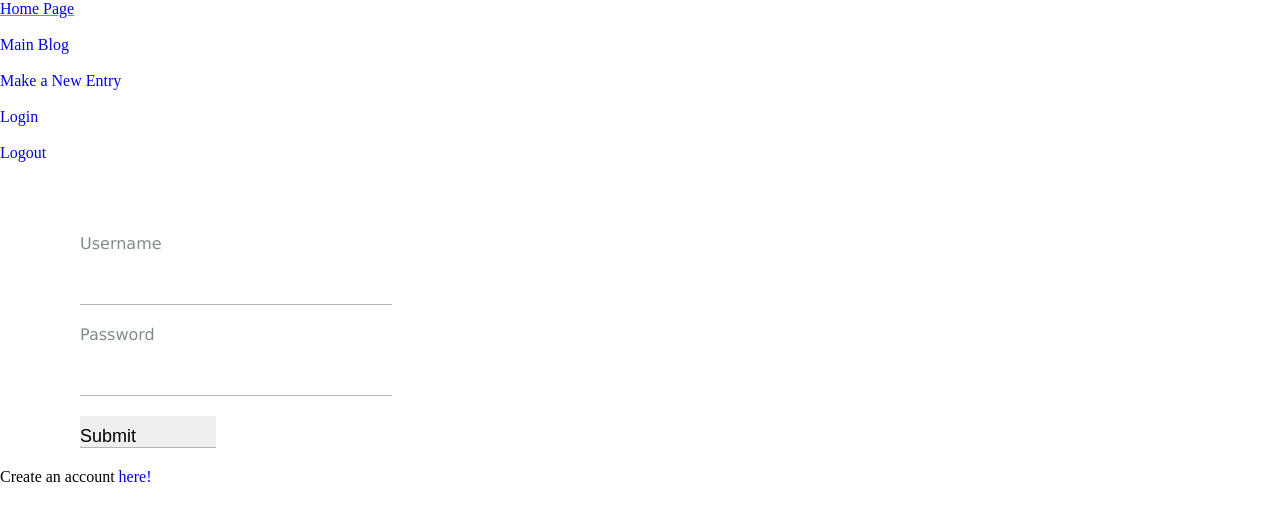
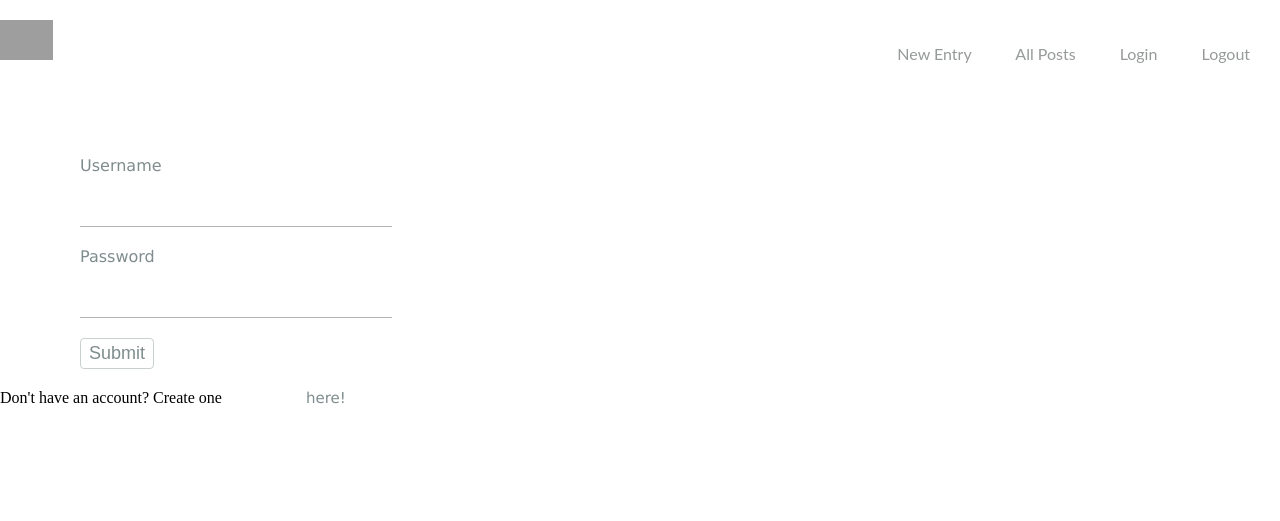
Before and after one commit to bajohnso/blogz, a Flask app: page /login in a window 1280 px wide. Shown: the top 521 px of the page. Run offline with Flask 2, Linux system fonts and the light colour scheme; grey boxes are pictures that could not be loaded.

Commit message:
Fixed bugs

```diff
--- a/main.py
+++ b/main.py
@@ -5,7 +5,7 @@ from app import app, db
 from hashutils import check_pw_hash
 from models import User, Blog
 
-allowed_routes = ['index', 'login', 'signup', 'blogview', 'logout']
+allowed_routes = ['index', 'login', 'signup', 'blogview', 'logout', 'all_posts']
 
 @app.before_request
 def require_login():
@@ -35,7 +35,7 @@ def valid_verify(pw, verify):
     else:
         return False
 
-def validate_signup(username, pw, verify):
+def validate_signup(username, pw, verify=None):
     if valid_user(username) and valid_pw(pw) and valid_verify(pw, verify):
         return True
     else:
@@ -46,6 +46,7 @@ def validate_signup(username, pw, verify):
 def blogview():
     username = request.args.get('user')
     blog_id = request.args.get('id')
+    user = User.query.filter_by(username=username)
     owner = User.query.filter_by(username=username).first()
 
 
@@ -81,6 +82,14 @@ def new_post():
 
             return render_template('singlepost.html', blog=blog)
 
+@app.route('/allposts', methods=['GET'])
+def all_posts():
+
+    blogs = Blog.query.all()
+    owner_id = request.args.get('id')
+    user =  User.query.filter_by()
+    return render_template('all_posts.html', blogs=blogs)
+
 
 @app.route('/login', methods=['GET','POST'])
 def login():
@@ -90,17 +99,22 @@ def login():
     else:
         username = request.form['username']
         password = request.form['password']
+        valid = validate_signup(username, password)
         user = User.query.filter_by(username=username).first()
 
         if user and check_pw_hash(password, user.pw_hash):
             session['username'] = username
             return redirect('/newpost')
+
+        elif not valid:
+            flash('Username and password are incorrect.')
+            return redirect('/login')
         elif user and not check_pw_hash(password, user.pw_hash):
             flash('Password is incorrect.')
             return redirect('/login')
         elif not user and check_pw_hash(password,user.pw_hash):
             flash('Username does not exist.')
-            return redirect('/login')
+            return redirect('/login' )
         else:
             flash('Username and password are incorrect.')
             return redirect('/login')
--- /dev/null
+++ b/static/styles/login.css
@@ -0,0 +1,19 @@
+  textarea {
+    width: 295px;
+    height: 300px;
+    margin:20px 10px 20px 80px;
+
+
+  }
+
+.signuplink {
+    padding: 10px 80px 0px 0px;
+    margin: 20px 20px 20px 80px;
+    font-family: 'Verdana' ;
+    font-size: 15px;
+    color: #7F8C8D;
+}
+
+.signup {
+    color: #1ABC9C;
+}
--- a/css/login.css
+++ b/static/styles/newpost.css
@@ -32,14 +32,12 @@ input {
     color: #7F8C8D;
   }
 
-.signuplink {
-    padding: 10px 80px 0px 0px;
-    margin: 20px 20px 20px 80px;
-    font-family: 'Verdana' ;
-    font-size: 15px;
-    color: #7F8C8D;
+textarea {
+  width: 295px;
+  height: 300px;
+  padding: 30px;
+  margin:20px 10px 20px 0px !important;
+
+
+
 }
-
-.signup {
-    color: #1ABC9C;
-}
--- a/templates/base.html
+++ b/templates/base.html
@@ -1,10 +1,10 @@
 <!DOCTYPE html>
 <html>
     <head>
-        <link rel="stylesheet" type="text/css" href="../../css/base.css">
-        <link rel="stylesheet" type="text/css" href="../../index.css">
-        <link rel="stylesheet" type="text/css" href="../../login.css">
-        <link rel="stylesheet" type="text/css" href="../../signup.css">
+        <link rel= "stylesheet" type= "text/css" href= "{{ url_for('static',filename='styles/base.css') }}">
+        <link rel= "stylesheet" type= "text/css" href= "{{ url_for('static',filename='styles/index.css') }}">
+        <link rel= "stylesheet" type= "text/css" href= "{{ url_for('static',filename='styles/login.css') }}">
+        <link rel= "stylesheet" type= "text/css" href= "{{ url_for('static',filename='styles/signup.css') }}">
         <title>yo blog</title>
     </head>
 
@@ -12,15 +12,13 @@
 
     <body>
         <nav>
-            <a href='/'> Home Page </a>
-            <br><br>
-            <a href='/blog'> Main Blog </a>
-            <br><br>
-            <a href='/newpost'> Make a New Entry </a>
-            <br><br>
-            <a href='/login'> Login </a>
-            <br><br>
-            <a href='/logout'> Logout </a>
+            <ul class='navbar'></ul>
+            <a href='/' class='button' id='home'><img src='https://gracefarms.org/wp-content/themes/gracefarms/files/images/pin-icon.svg' height='40'></a>
+            <a href='/newpost' class='button'>New Entry </a>
+            <a href='/allposts' class='button'>All Posts</a> </a>
+            <a class='button' id='login' href='/login'> Login </a>
+            <a class='button' id='logout' href='/logout'> Logout </a>
+            </ul>
         </nav>
 
         <br><br><br><br>
--- a/templates/login.html
+++ b/templates/login.html
@@ -1,15 +1,25 @@
 {% extends 'base.html' %}
 
 {% block content %}
-    <form action='/login' method='post'>
+
+{% with messages = get_flashed_messages() %}
+    <ul>
+    {% for message in messages %}
+        <li>{{message}}</li>
+    {% endfor %}
+    </ul>
+{% endwith %}
+
+<div class='content form'>
+<form action='/login' method='post'>
         <label> Username </label>
         <input type='text' name='username'>
 
         <label> Password </label>
         <input type='password' name='password'>
 
-        <input type='submit'>
+        <input type='submit' class='submit'>
 
-        Create an account <a href='/signup'> here! </a>
+        <span class='signup'></span>Don't have an account? Create one <a href='/signup' class='signuplink'> here! </a></span>
     </form>
 {% endblock %}
```
Also changed, not shown: templates/all_posts.html (added, +21 -0 lines), templates/index.html (+5 -3 lines), templates/newpost.html (+4 -4 lines), templates/signup.html (+9 -5 lines), static/styles/base.css (renamed from css/base.css), static/styles/index.css (renamed from css/index.css), static/styles/signup.css (renamed from css/signup.css).
